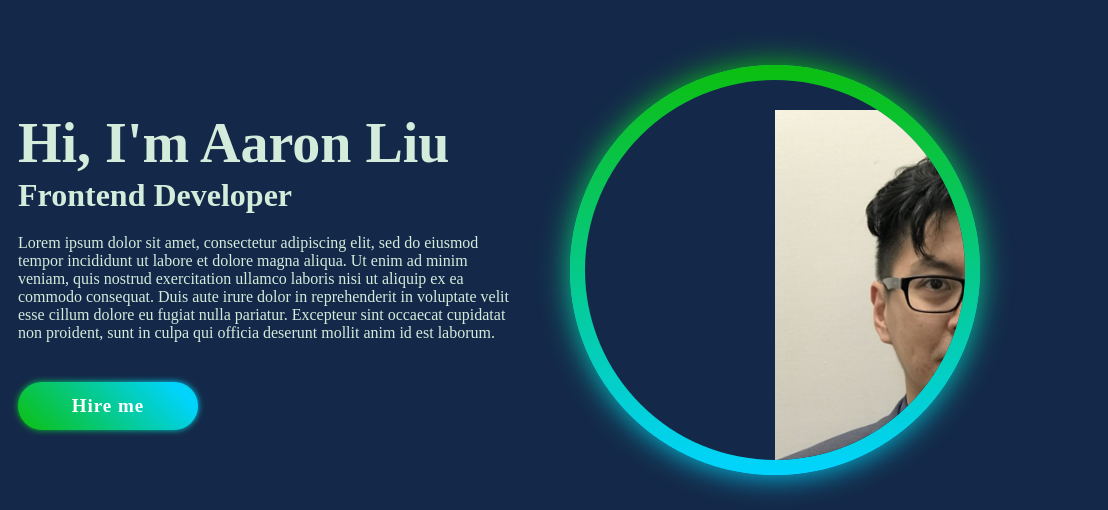
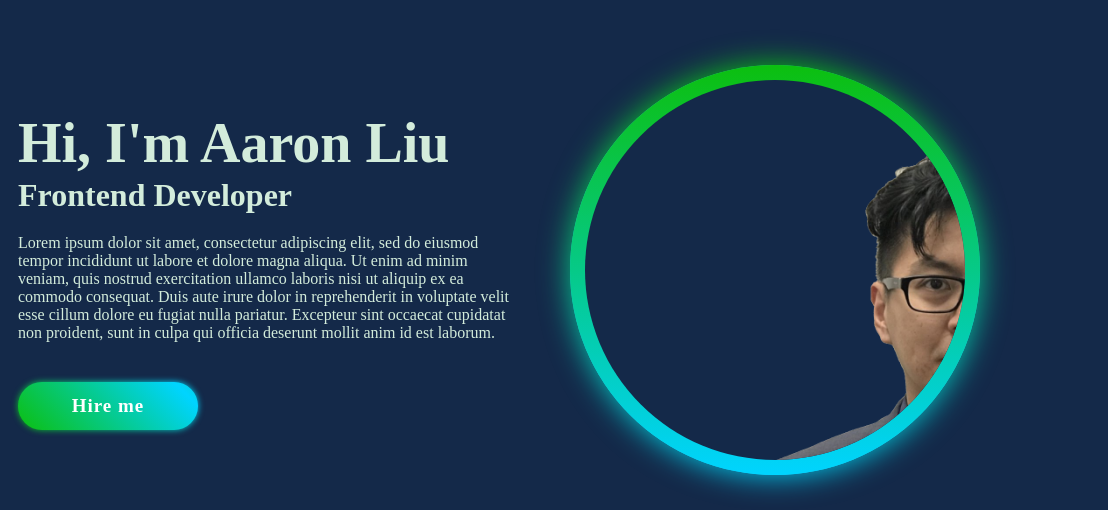
Before and after one commit to AaronLiuXM/myPortfolio, a plain HTML site: page index.html in a window 1280 px wide. Shown: the part 165-675 px from the top of the page, 172-1280 px from the left. Drawn offline with nearby package versions, Linux system fonts and the light colour scheme.

Commit message:
merge change

```diff
--- a/index.html
+++ b/index.html
@@ -50,7 +50,7 @@
           <span></span>
           <span></span>
           <div class="image">
-            <img src="/assets/img/aaron.png" alt="">
+            <img src="/assets/img/Aaron_No_BG.png" alt="">
           </div>
         </div>
       </div>
```
Also changed, not shown: assets/img/Aaron_No_BG.png (added), assets/img/aaron.png (deleted).
